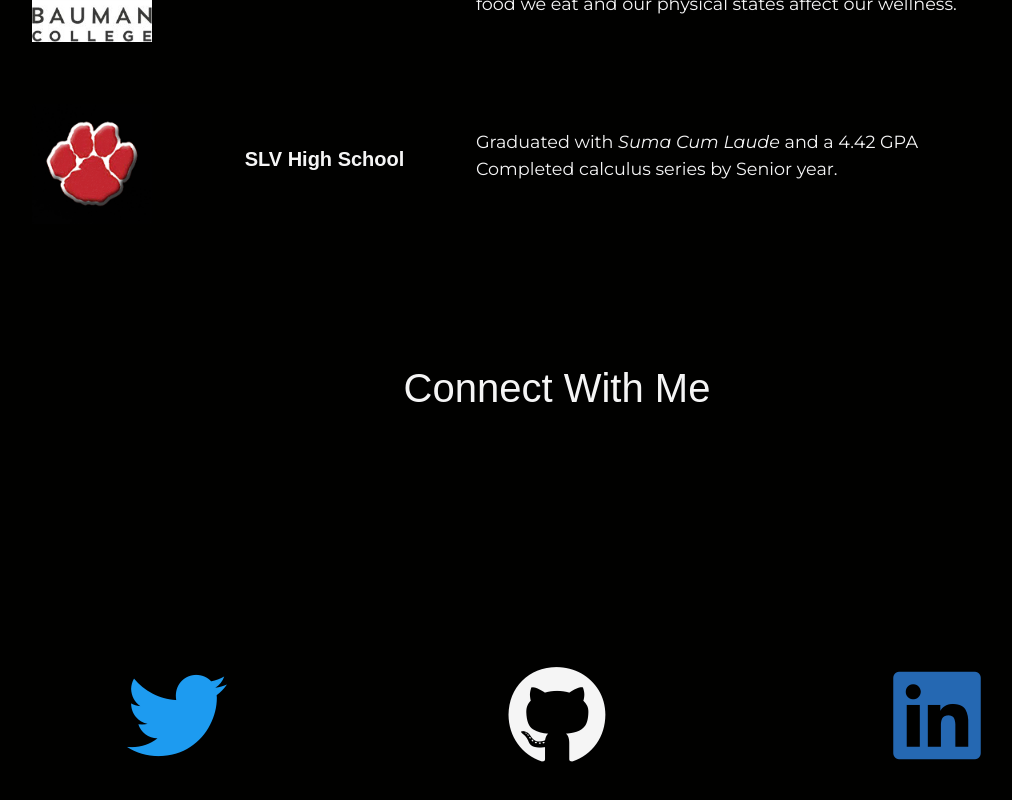
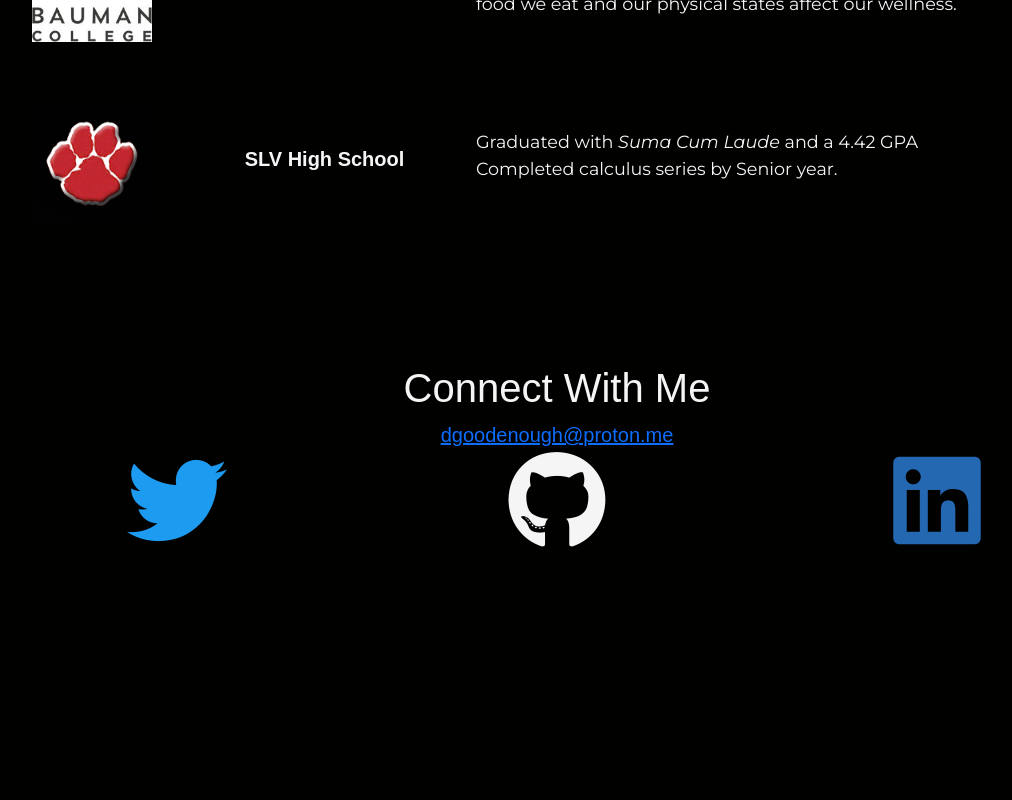
Before and after one commit to daGoodenough/portfolio, a React (Create React App) app: page / in a window 1280 px wide. Shown: the part 1983-2783 px from the top of the page, without its empty margins (83-1095 px from the left). After the commit the page ends 2583 px from the top, so only its background shows below. Built offline with nearby package versions, Linux system fonts and the light colour scheme; a web font is replaced by a local one.

Commit message:
change Connect format and add email

```diff
--- a/src/components/Connect.js
+++ b/src/components/Connect.js
@@ -7,7 +7,15 @@ const Connect = () => (
   <>
     <FadeIn>
       <Row className="mt-5 text-center section-header">
-        <h2>Connect With Me</h2>
+        <Col xs={12}>
+          <h2>Connect With Me</h2>
+        </Col>
+        <Col xs={12}>
+          <a href="mailto:dgoodenough@proton.me">
+            dgoodenough@proton.me
+            {/* <i className="fa-regular fa-copy" /> */}
+          </a>
+        </Col>
       </Row>
     </FadeIn>
     <FadeIn>
--- a/src/components/Home.js
+++ b/src/components/Home.js
@@ -16,7 +16,11 @@ const Home = () => (
     <Row className="section-container" id="education">
       <Education />
     </Row>
-    <Row className="section-container" id="contact">
+    <Row
+      className="section-container"
+      id="contact"
+      style={{ minHeight: 'fit-content' }}
+    >
       <Connect />
     </Row>
   </Container>
```
